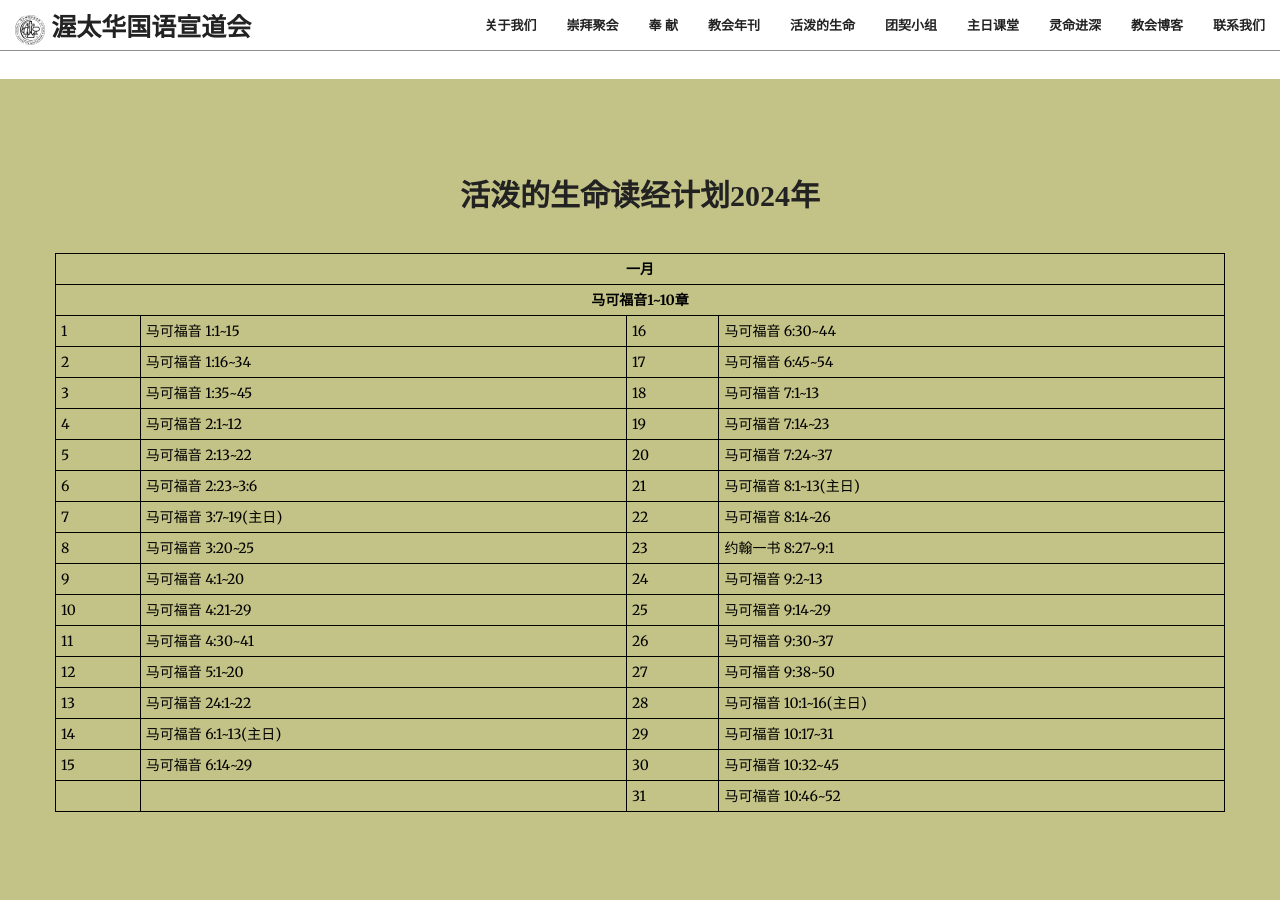
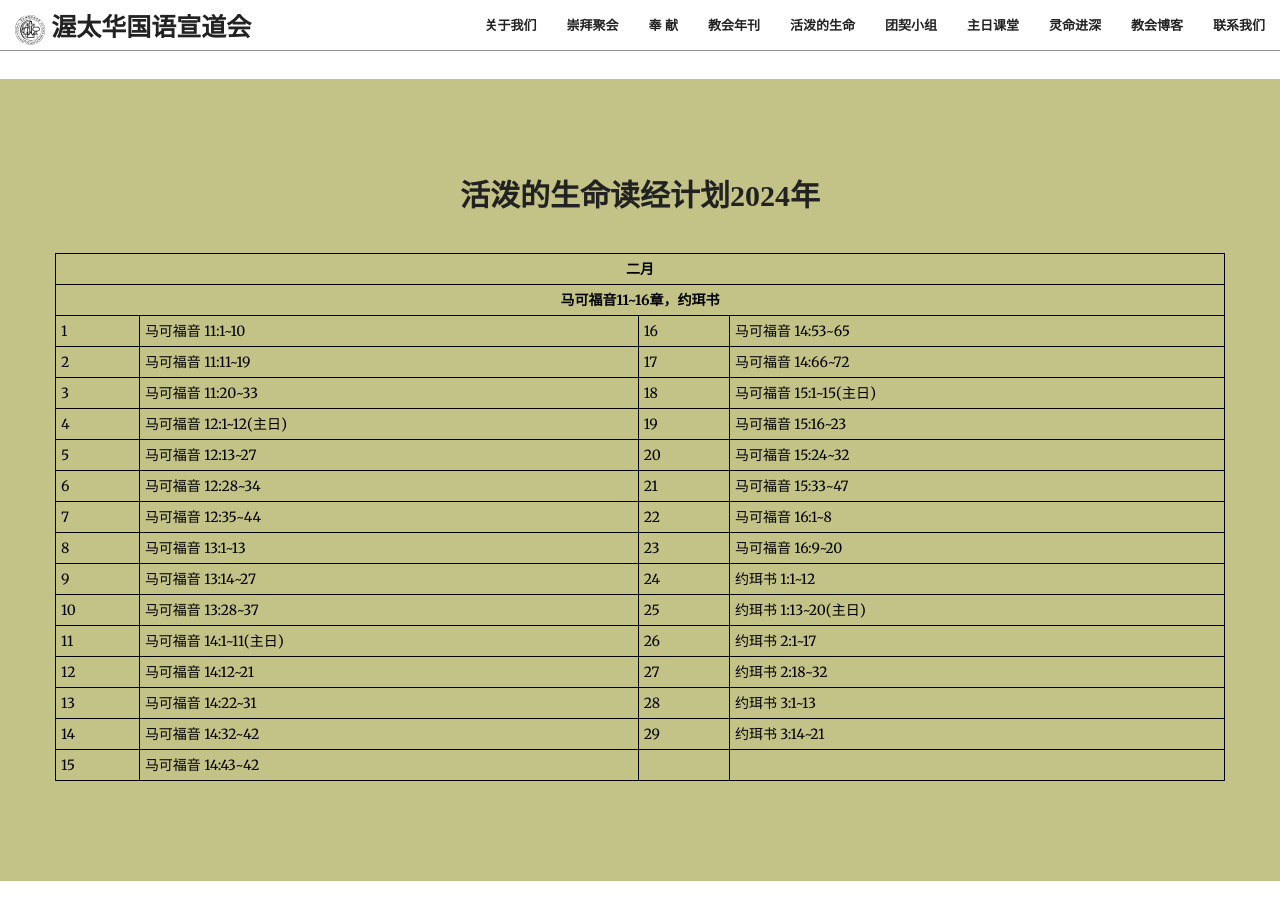
Before and after one commit to JonasYow/ottawaomac, a Jekyll site: the page built from index.html, in a window 1280 px wide and 900 px high, scrolled down 2563 px. Built offline with Jekyll 4.4.1, drawn with Linux system fonts in a browser that asks for light colours; some web fonts are replaced.

Commit message:
Update Feb2024 content

```diff
--- a/_includes/dailylivingwater.html
+++ b/_includes/dailylivingwater.html
@@ -8,121 +8,115 @@
             </div>
             <table style="width:100%">
             <tr>
-                <th colspan="4" class="text-center">一月</th>
+                <th colspan="4" class="text-center">二月</th>
             </tr>
             <tr>
-                <th colspan="4" class="text-center">马可福音1~10章</th>
+                <th colspan="4" class="text-center">马可福音11~16章，约珥书</th>
             </tr>
 
             <tr>
                 <td>1</td>
-                <td>马可福音 1:1~15</td>
+                <td>马可福音 11:1~10</td>
                 <td>16</td>
-                <td>马可福音 6:30~44</td>
+                <td>马可福音 14:53~65</td>
             </tr>
 
             <tr>
                 <td>2</td>
-                <td>马可福音 1:16~34</td>
+                <td>马可福音 11:11~19</td>
                 <td>17</td>
-                <td>马可福音 6:45~54</td>
+                <td>马可福音 14:66~72</td>
             </tr>
 
             <tr>
                 <td>3</td>
-                <td>马可福音 1:35~45</td>
+                <td>马可福音 11:20~33</td>
                 <td>18</td>
-                <td>马可福音 7:1~13</td>
+                <td>马可福音 15:1~15(主日)</td>
             </tr>
 
             <tr>
                 <td>4</td>
-                <td>马可福音 2:1~12</td>
+                <td>马可福音 12:1~12(主日)</td>
                 <td>19</td>
-                <td>马可福音 7:14~23</td>
+                <td>马可福音 15:16~23</td>
             </tr>
 
             <tr>
                 <td>5</td>
-                <td>马可福音 2:13~22</td>
+                <td>马可福音 12:13~27</td>
                 <td>20</td>
-                <td>马可福音 7:24~37</td>
+                <td>马可福音 15:24~32</td>
             </tr>
 
             <tr>
                 <td>6</td>
-                <td>马可福音 2:23~3:6</td>
+                <td>马可福音 12:28~34</td>
                 <td>21</td>
-                <td>马可福音 8:1~13(主日)</td>
+                <td>马可福音 15:33~47</td>
             </tr>
 
             <tr>
                 <td>7</td>
-                <td>马可福音 3:7~19(主日)</td>
+                <td>马可福音 12:35~44</td>
                 <td>22</td>
-                <td>马可福音 8:14~26</td>
+                <td>马可福音 16:1~8</td>
             </tr>
 
             <tr>
                 <td>8</td>
-                <td>马可福音 3:20~25</td>
+                <td>马可福音 13:1~13</td>
                 <td>23</td>
-                <td>约翰一书 8:27~9:1</td>
+                <td>马可福音 16:9~20</td>
             </tr>
 
             <tr>
                 <td>9</td>
-                <td>马可福音 4:1~20</td>
+                <td>马可福音 13:14~27</td>
                 <td>24</td>
-                <td>马可福音 9:2~13</td>
+                <td>约珥书 1:1~12</td>
             </tr>
 
             <tr>
                 <td>10</td>
-                <td>马可福音 4:21~29</td>
+                <td>马可福音 13:28~37</td>
                 <td>25</td>
-                <td>马可福音 9:14~29</td>
+                <td>约珥书 1:13~20(主日)</td>
             </tr>
 
             <tr>
                 <td>11</td>
-                <td>马可福音 4:30~41</td>
+                <td>马可福音 14:1~11(主日)</td>
                 <td>26</td>
-                <td>马可福音 9:30~37</td>
+                <td>约珥书 2:1~17</td>
             </tr>
 
             <tr>
                 <td>12</td>
-                <td>马可福音 5:1~20</td>
+                <td>马可福音 14:12~21</td>
                 <td>27</td>
-                <td>马可福音 9:38~50</td>
+                <td>约珥书 2:18~32</td>
             </tr>
 
             <tr>
                 <td>13</td>
-                <td>马可福音 24:1~22</td>
+                <td>马可福音 14:22~31</td>
                 <td>28</td>
-                <td>马可福音 10:1~16(主日)</td>
+                <td>约珥书 3:1~13</td>
             </tr>
 
             <tr>
                 <td>14</td>
-                <td>马可福音 6:1~13(主日)</td>
+                <td>马可福音 14:32~42</td>
                 <td>29</td>
-                <td>马可福音 10:17~31</td>
+                <td>约珥书 3:14~21</td>
             </tr>
 
             <tr>
                 <td>15</td>
-                <td>马可福音 6:14~29</td>
-                <td>30</td>
-                <td>马可福音 10:32~45</td>
-            </tr>
-			 <tr>
+                <td>马可福音 14:43~42</td>
                 <td></td>
                 <td></td>
-                <td>31</td>
-                <td>马可福音 10:46~52</td>
             </tr>
             </table>
         </div>
```
